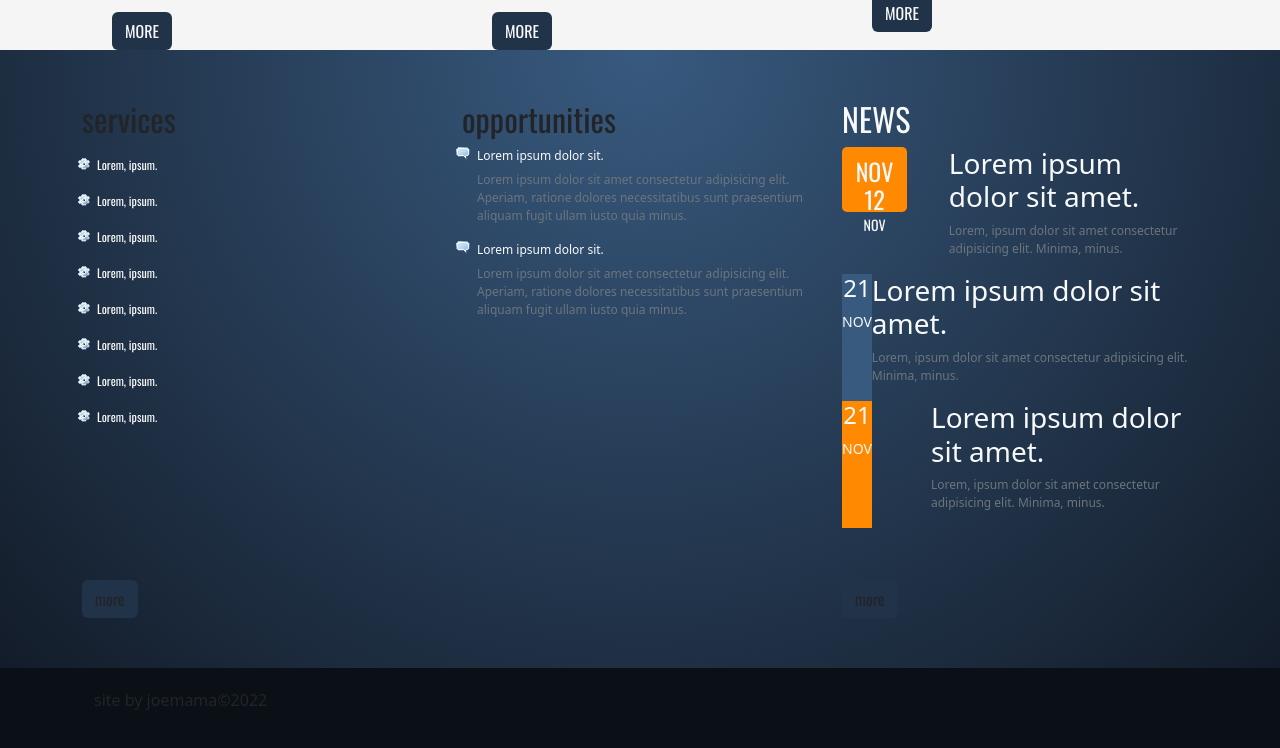
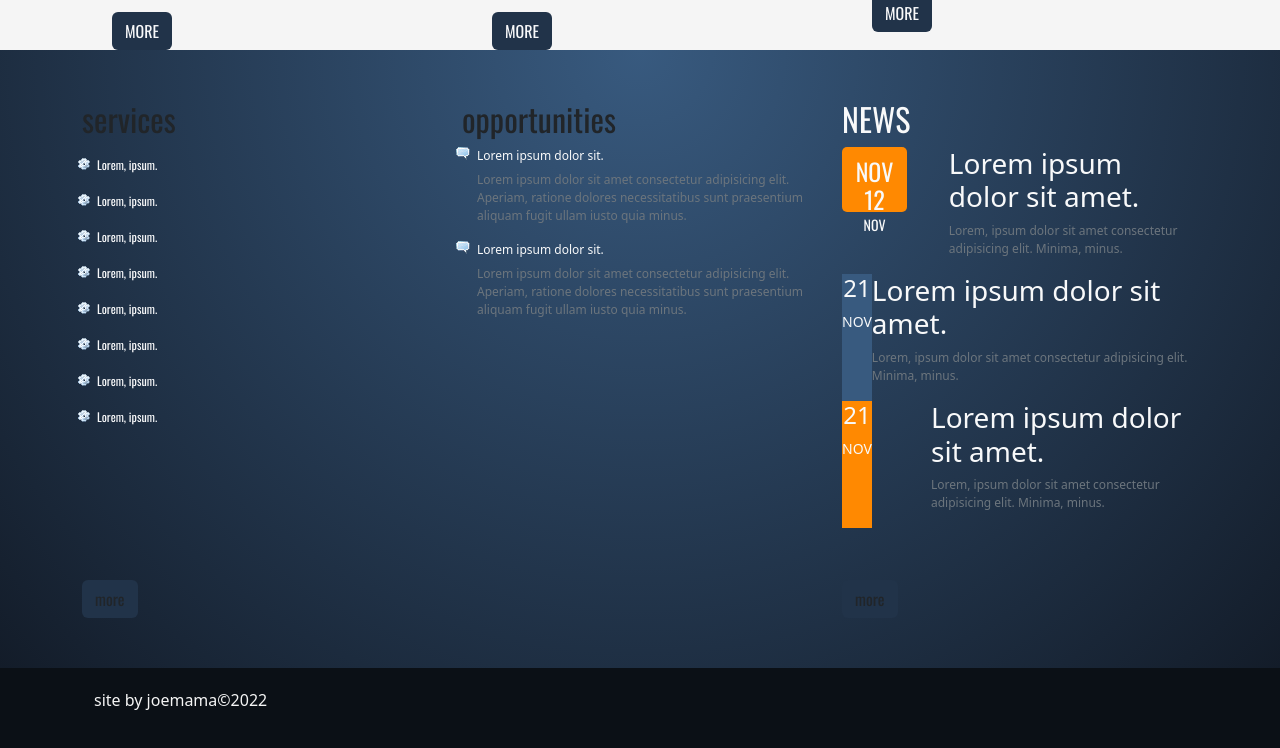
Before and after one commit to warhammer4/detroixBootstrap, a plain HTML site: page index.html in a window 1280 px wide. Shown: the part 1174-1922 px from the top of the page. Drawn offline with nearby package versions, Linux system fonts and the light colour scheme.

Commit message:
style changes

```diff
--- a/css/style.css
+++ b/css/style.css
@@ -38,10 +38,10 @@
 .bottom-nav-link {
     margin:0 30px;
     color: #fff;
+    background-color: var(--primColor);
     font-family: var(--font);
     font-size: calc(12px + (16 - 12)* ((100vw - 300px)/ (1600 - 300)));
     text-transform: uppercase;
-    background-color: var(--primColor);
 }
 .bottom-nav-link :hover{
     background-color: var(--primColor);
@@ -193,5 +193,6 @@
 .bottom-footer {
     padding: 20px 0 50px;
     background-color: #0b1016;
+    color: #f5f5f5;
 }
 /* close footer */
```
